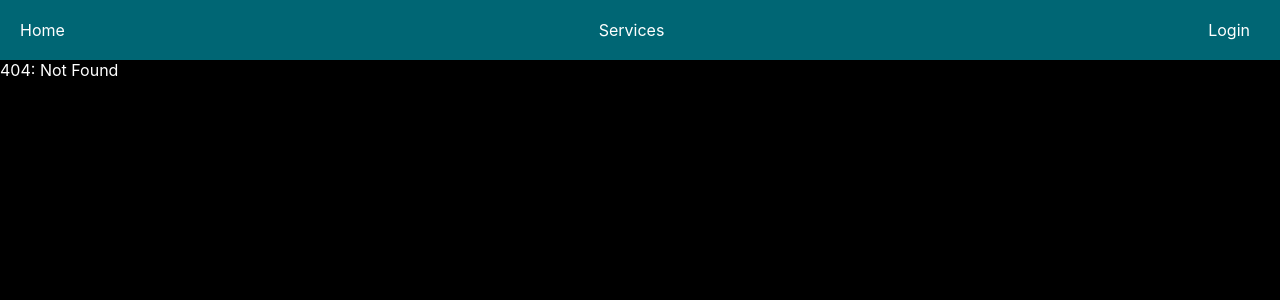
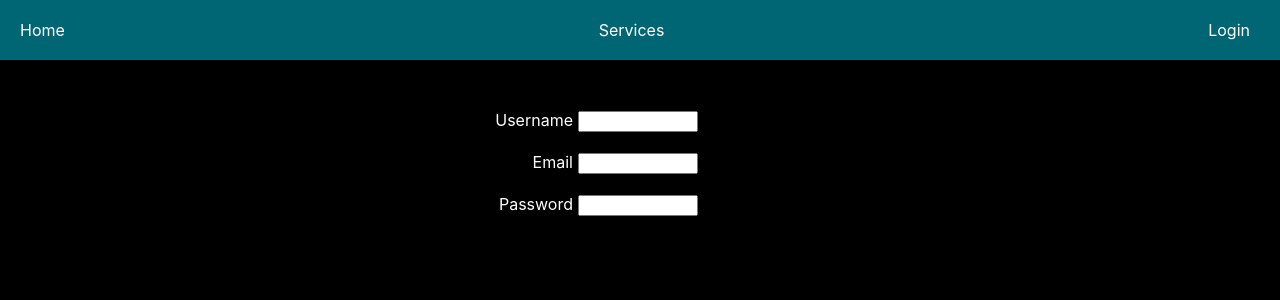
Before and after one commit to allenlr/phase-5-project, a React (Create React App) app in the folder client/: page /profile in a window 1280 px wide. Before the commit this address had no page. Shown: the top 300 px of the page. Built offline with nearby package versions, Linux system fonts and the light colour scheme.

Commit message:
create profile component and change routing to use Link rather than anchor tags. style profile form in preparation for editing profile details

```diff
--- a/client/src/App.js
+++ b/client/src/App.js
@@ -9,6 +9,7 @@ import Account from './components/User/Account';
 import ServiceTypes from './components/Services/ServiceTypes';
 import Login from './components/User/Login';
 import ServiceProviders from './components/Services/ServiceProviders';
+import Profile from './components/User/Profile';
 
 function App() {
   const selectedServiceType = useSelector(state => state.serviceTypes.selectedServiceType)
@@ -22,6 +23,7 @@ function App() {
         <Route path="/services" element={<ServiceTypes />} />
         <Route path="/login" element={<Login />} />
         <Route path="/service_providers" element={<ServiceProviders serviceType={selectedServiceType}/>} />
+        <Route path="/profile" element={<Profile />} />
         <Route path="*" element={<NotFound />} />
       </Routes>
     </Router>
--- a/client/src/components/User/Account.js
+++ b/client/src/components/User/Account.js
@@ -1,5 +1,6 @@
 import "./User.css"
 import React, { useState, useRef, useEffect} from 'react'
+import { Link } from 'react-router-dom'
 import { useDispatch } from 'react-redux'
 import { useNavigate } from 'react-router-dom'
 import { logout } from './userSlice'
@@ -47,9 +48,9 @@ function Account(){
             {isOpen && (
                 <div className="account-dropdown">
                     <ul className='dropdown-links'>
-                        <li className='dropdown-links'><a href="/profile">Profile</a></li>
+                        <li className='dropdown-links'><Link to="/profile">Profile</Link></li>
                         <li className='dropdown-links'><a href="/settings">Settings</a></li>
-                        <li className='dropdown-links'><a href="/logout" onClick={handleLogout}>Logout</a></li>
+                        <li className='dropdown-links'><a href="/" onClick={handleLogout}>Logout</a></li>
                     </ul>
                 </div>
             )}
--- /dev/null
+++ b/client/src/components/User/Profile.js
@@ -0,0 +1,31 @@
+import React from 'react'
+import { useSelector } from 'react-redux/es/hooks/useSelector';
+
+function Profile(){
+    const currentUser = useSelector(state => state.user.currentUser)
+    return (
+        <div className="profile-container">
+            <div className="input-group">
+                <label>
+                    Username
+                    <input type="text"></input>
+                </label>
+            </div>
+            <div className="input-group">
+                <label>
+                    Email
+                    <input></input>
+                </label>
+            </div>
+            <div className="input-group">
+                <label>
+                    Password
+                    <input type="password"></input>
+                </label>
+            </div>
+
+        </div>
+    )
+}
+
+export default Profile;
--- a/client/src/components/User/User.css
+++ b/client/src/components/User/User.css
@@ -53,3 +53,31 @@ button.nav-link:hover {
 .account-dropdown li a:hover{
     color: #facc37
 }
+
+.profile-container{
+    margin-top: 50px;
+    display: flex;
+    flex-direction: column;
+    align-items: center;
+}
+
+.input-group {
+    display: flex;
+    align-items: center;
+    margin-bottom: 15px;
+    width: 100%;
+}
+
+.input-group label{
+    width: 54.5%;
+    margin-bottom: 5px;
+    text-align: right;
+    margin-right: 10px;
+    padding-right: 10px;
+
+}
+
+.input-group input {
+    width: 16%;
+    margin-left: 5px;
+}
```
